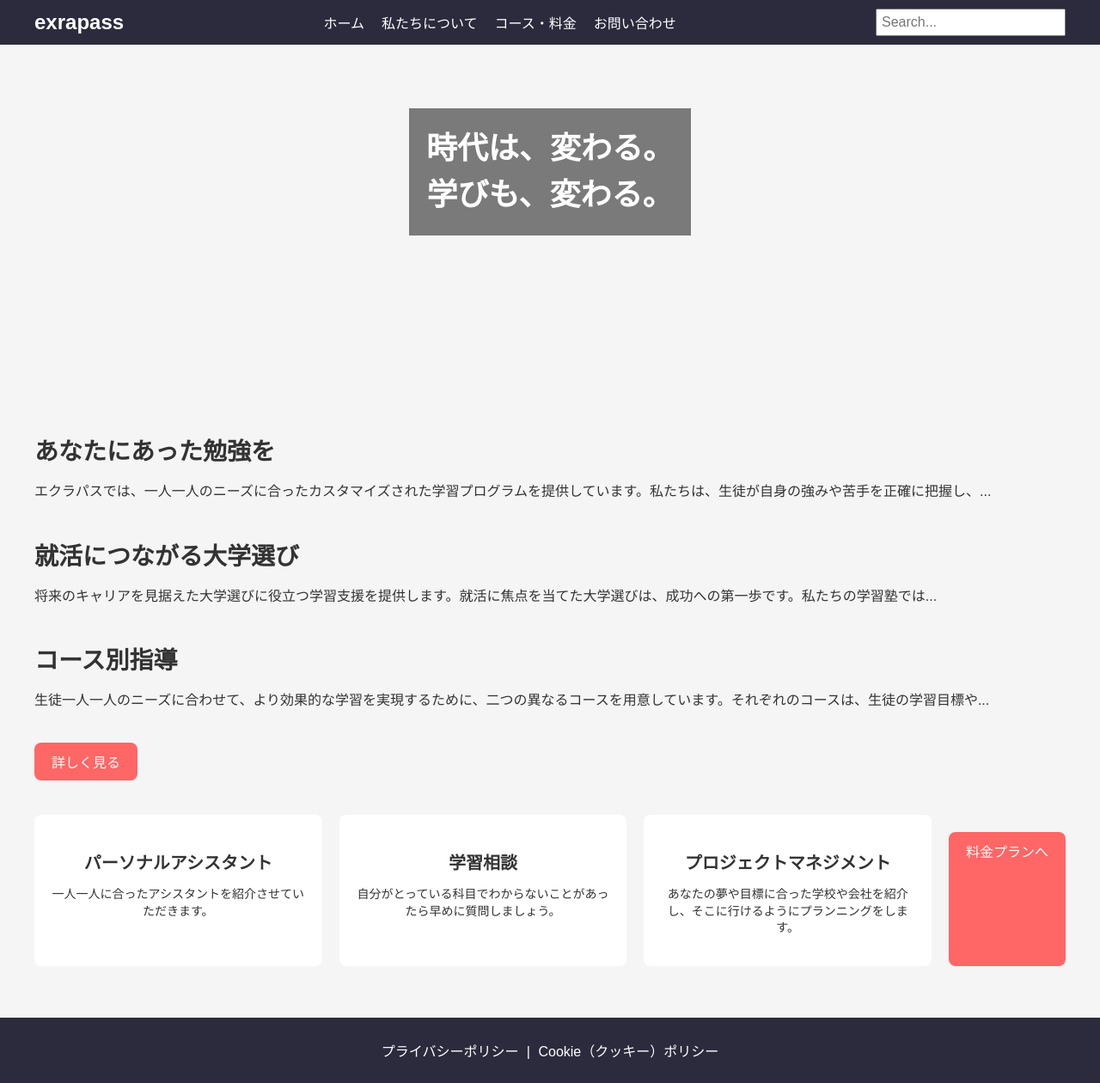
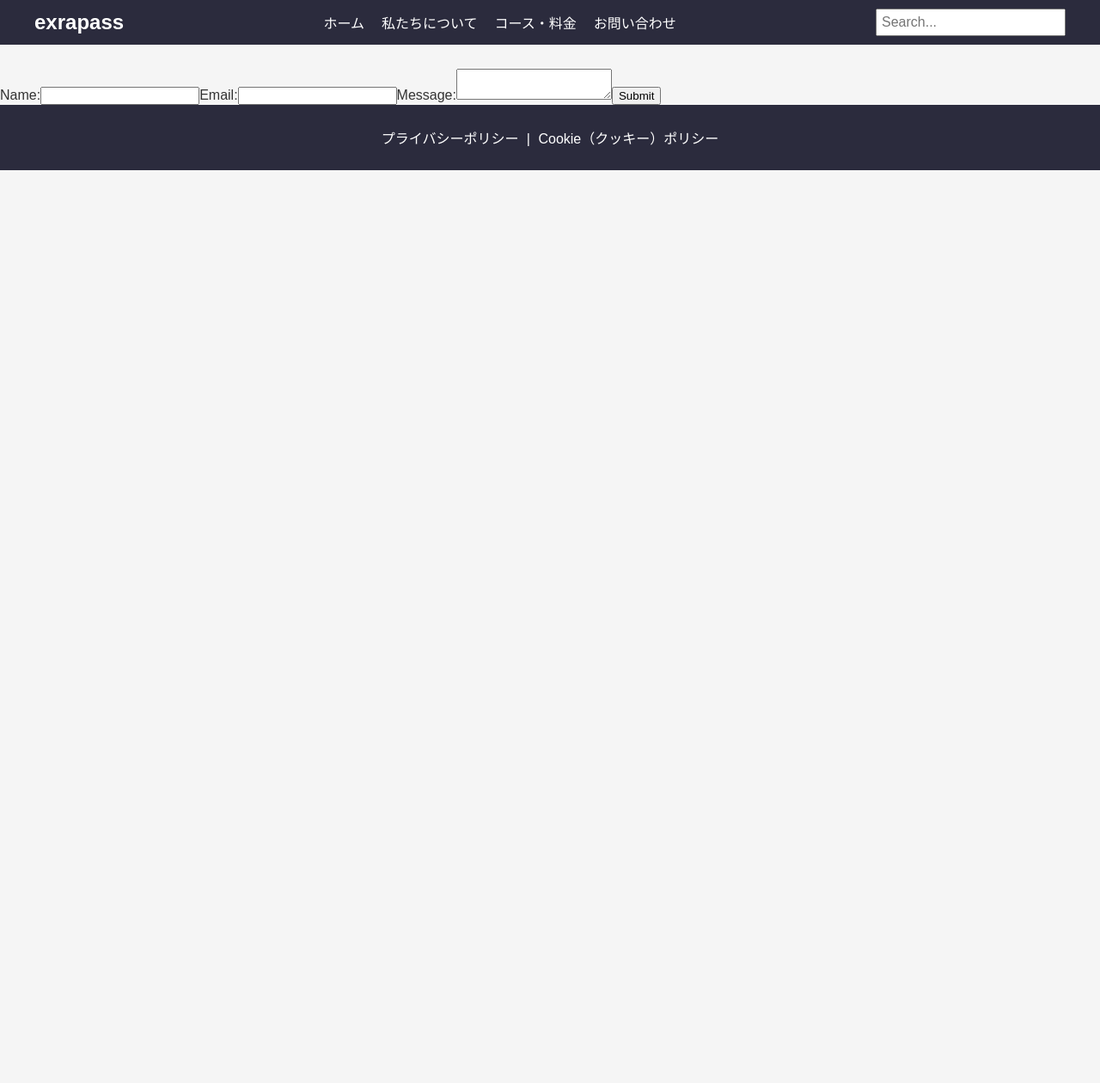
Before and after one commit to I-Shizu/exrapass_web, a Vue app: page /contact in a window 1280 px wide. Shown: the whole page at 86% size. After the commit the page ends 800 px from the top, so only its background shows below. Built offline with nearby package versions, Linux system fonts and the light colour scheme.

Commit message:
:sparkles: header部分の画面遷移を実装

```diff
--- a/src/App.vue
+++ b/src/App.vue
@@ -1,24 +1,19 @@
 <template>
   <div id="app">
     <HeaderComponent />
-    <HeroComponent />
-    <MainContent />
+    <router-view />
     <FooterComponent />
   </div>
 </template>
 
 <script>
 import HeaderComponent from './components/Header.vue';
-import HeroComponent from './components/Hero.vue';
-import MainContent from './components/MainContent.vue';
 import FooterComponent from './components/Footer.vue';
 
 export default {
   name: 'App',
   components: {
     HeaderComponent,
-    HeroComponent,
-    MainContent,
     FooterComponent
   }
 }
--- /dev/null
+++ b/src/Views/AboutUsPage.vue
@@ -0,0 +1,18 @@
+<template>
+    <div>
+        <h1>About Us</h1>
+        <p>Welcome to our website! We are a team of passionate individuals dedicated to providing high-quality products and services.</p>
+        <p>Feel free to explore our website and learn more about what we do.</p>
+    </div>
+</template>
+
+<script>
+export default {
+    name: 'aboutUs',
+    // Add your component's logic here
+}
+</script>
+
+<style scoped>
+/* Add your component's styles here */
+</style>
--- /dev/null
+++ b/src/Views/ContactPage.vue
@@ -0,0 +1,41 @@
+<template>
+    <div>
+        <h1>Contact</h1>
+        <form @submit="submitForm">
+            <label for="name">Name:</label>
+            <input type="text" id="name" v-model="name" required>
+
+            <label for="email">Email:</label>
+            <input type="email" id="email" v-model="email" required>
+
+            <label for="message">Message:</label>
+            <textarea id="message" v-model="message" required></textarea>
+
+            <button type="submit">Submit</button>
+        </form>
+    </div>
+</template>
+
+<script>
+export default {
+    name: 'contactUs',
+    data() {
+        return {
+            name: '',
+            email: '',
+            message: ''
+        };
+    },
+    methods: {
+        submitForm() {
+            console.log('Name:', this.name);
+            console.log('Email:', this.email);
+            console.log('Message:', this.message);
+        }
+    }
+};
+</script>
+
+<style scoped>
+/* Add your component-specific styles here */
+</style>
--- /dev/null
+++ b/src/Views/CourseAndChargePage.vue
@@ -0,0 +1,16 @@
+<template>
+    <div>
+        <!-- Your HTML content goes here -->
+    </div>
+</template>
+
+<script>
+export default {
+    name: 'course-and-charge',
+    // Your component's logic goes here
+}
+</script>
+
+<style scoped>
+/* Your component's styles go here */
+</style>
--- a/src/components/MainContent.vue
+++ b/src/Views/HomePage.vue
@@ -1,4 +1,9 @@
 <template>
+  <div>
+    <div class="hero">
+      <h1>Welcome to Our Website</h1>
+      <p>Your success is our priority</p>
+    </div>
     <main>
       <section class="content-section">
         <h2>あなたにあった勉強を</h2>
@@ -32,62 +37,56 @@
         <a href="#" class="btn">料金プランへ</a>
       </section>
     </main>
+  </div>
 </template>
 
 <script>
 export default {
-  }
+  name: 'HomePage'
+};
 </script>
 
 <style scoped>
-  main {
-    padding: 80px 20px 20px;
-    max-width: 1200px;
-    margin: 0 auto;
+.hero {
+  /*background: url('/path/to/hero-image.jpg') no-repeat center center;*/
+  background-size: cover;
+  height: 400px;
+  display: flex;
+  flex-direction: column;
+  justify-content: center;
+  align-items: center;
+  color: white;
+  text-align: center;
 }
+
+.main {
+  padding: 20px;
+}
+
+.main section {
+  margin-bottom: 20px;
+}
+
 .content-section {
-    margin-bottom: 40px;
+  margin-bottom: 20px;
 }
-  .content-section h2 {
-    font-size: 28px;
-    margin-bottom: 10px;
-  }
-  .content-section p {
-    font-size: 16px;
-    line-height: 1.6;
-  }
+
 .services {
   display: flex;
   justify-content: space-between;
-    gap: 20px;
-    margin-bottom: 40px;
 }
+
 .service {
-    background: white;
-    padding: 20px;
-    border-radius: 8px;
-    flex: 1;
+  width: 30%;
+}
+
+.btn {
+  display: inline-block;
+  padding: 10px 20px;
+  background-color: #007bff;
+  color: white;
+  text-decoration: none;
+  border-radius: 5px;
   text-align: center;
 }
-  .service h3 {
-    font-size: 20px;
-    margin-bottom: 10px;
-  }
-  .service p {
-    font-size: 14px;
-    line-height: 1.4;
-  }
-  .btn {
-    display: inline-block;
-    margin-top: 20px;
-    padding: 10px 20px;
-    background: #ff6666;
-    color: white;
-    text-decoration: none;
-    border-radius: 8px;
-    transition: background 0.3s;
-  }
-  .btn:hover {
-    background: #ff3333;
-  }
 </style>
--- a/src/components/Header.vue
+++ b/src/components/Header.vue
@@ -1,13 +1,14 @@
 <template>
+  <div>
     <header :class="{ scrolled: isScrolled }">
       <div class="container">
         <div class="logo">exrapass</div>
         <nav>
           <ul>
-          <li><a href="#">ホーム</a></li>
-          <li><a href="#">私たちについて</a></li>
-          <li><a href="#">コース・料金</a></li>
-          <li><a href="#">お問い合わせ</a></li>
+            <li><router-link to="/">ホーム</router-link></li>
+            <li><router-link to="/aboutUs">私たちについて</router-link></li>
+            <li><router-link to="/course-and-charge">コース・料金</router-link></li>
+            <li><router-link to="/contact">お問い合わせ</router-link></li>
           </ul>
         </nav>
         <div class="search-bar">
@@ -15,6 +16,7 @@
         </div>
       </div>
     </header>
+  </div>
 </template>
 
 <script>
@@ -30,7 +32,7 @@ export default {
   },
   methods: {
     handleScroll() {
-      this.isScrolled = window.scrollY > 50;
+      this.isScrolled = window.scrollY > 0;
     }
   },
   beforeUnmount() {
--- a/src/components/Hero.vue
+++ /dev/null
@@ -1,36 +0,0 @@
-<template>
-  <section class="hero">
-    <div class="hero-content">
-      <h1>時代は、変わる。<br>学びも、変わる。</h1>
-    </div>
-  </section>
-</template>
-
-<script>
-export default {
-  name: 'HeroComponent',
-}
-</script>
-
-<style scoped>
-.hero {
-  /*background-image: url('path_to_your_image');
-  /* 画像のパスを指定してください */
-  background-size: cover;
-  background-position: center;
-  height: 400px;
-  display: flex;
-  align-items: center;
-  justify-content: center;
-  color: white;
-  text-align: center;
-}
-
-.hero h1 {
-  font-size: 36px;
-  line-height: 1.5;
-  margin: 0;
-  padding: 20px;
-  background: rgba(0, 0, 0, 0.5);
-}
-</style>
--- a/src/main.js
+++ b/src/main.js
@@ -1,4 +1,5 @@
 import { createApp } from 'vue'
 import App from './App.vue'
+import router from './router'
 
-createApp(App).mount('#app')
+createApp(App).use(router).mount('#app')
--- /dev/null
+++ b/src/router/index.js
@@ -0,0 +1,35 @@
+import { createRouter, createWebHistory } from 'vue-router'
+import Home from '../Views/HomePage.vue'
+import About from '../Views/AboutUsPage.vue'
+import ContactPage from "../Views/ContactPage.vue";
+import CourseAndCharge from "../Views/CourseAndChargePage.vue";
+
+const routes = [
+  {
+    path: '/',
+    name: 'HomePage',
+    component: Home
+  },
+  {
+    path: '/about',
+    name: 'aboutUs',
+    component: About
+  },
+  {
+    path: '/contact',
+    name: 'contactUs',
+    component: ContactPage
+  },
+  {
+    path: '/course-and-charge',
+    name: 'course-and-charge',
+    component: CourseAndCharge
+  },
+]
+
+const router = createRouter({
+  history: createWebHistory(process.env.BASE_URL),
+  routes
+})
+
+export default router
```
Lines whose indentation alone changed are shown as unchanged.
